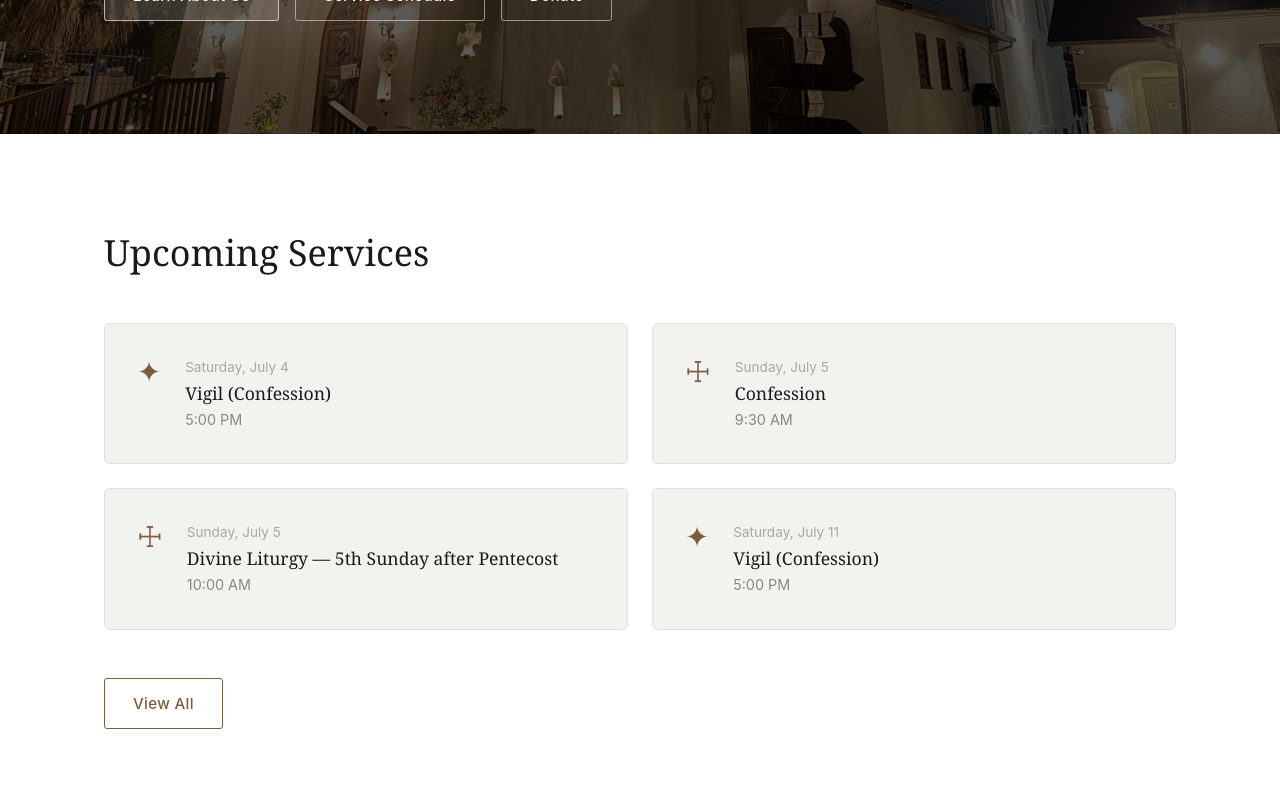
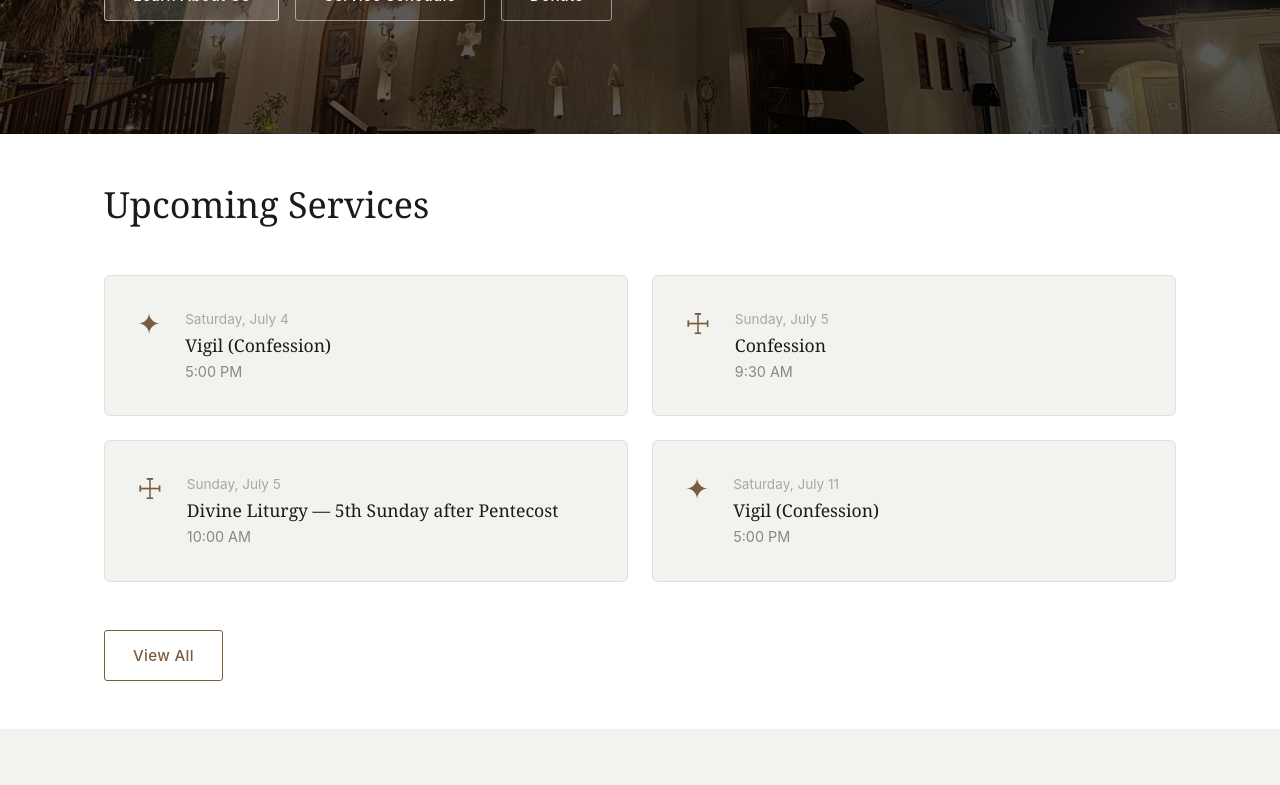
Before and after one commit to Anthony-Fedorenko/hvmla, a React (Vite) app: page / in a window 1280 px wide. Shown: the part 640-1425 px from the top of the page. Built offline with nearby package versions, Linux system fonts and the light colour scheme.

Commit message:
fix: reduce section padding and remove page-hero margin-bottom

```diff
--- a/src/styles/global.css
+++ b/src/styles/global.css
@@ -126,7 +126,7 @@ button {
 }
 
 .section {
-  padding: var(--space-3xl) 0;
+  padding: var(--space-xl) 0;
 }
 
 .section--gray {
@@ -187,7 +187,7 @@ button {
   background-color: var(--color-section);
   border-bottom: 1px solid var(--color-border);
   padding: var(--space-2xl) 0 var(--space-xl);
-  margin-bottom: var(--space-2xl);
+  margin-bottom: 0;
 }
 
 .page-hero h1 {
```
